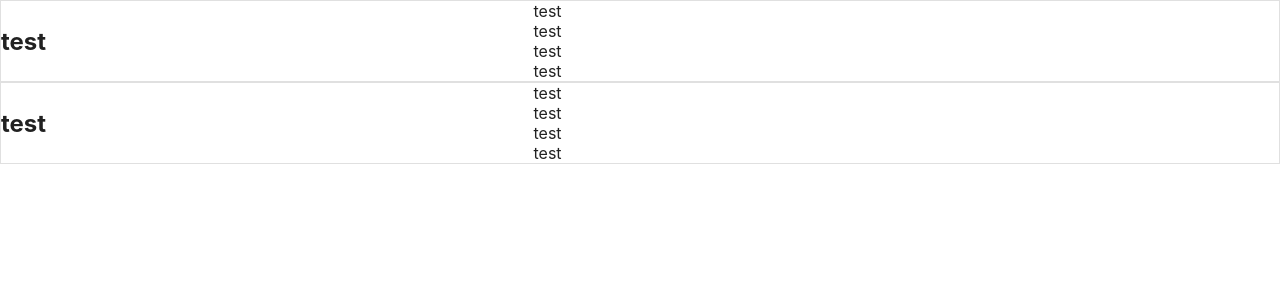
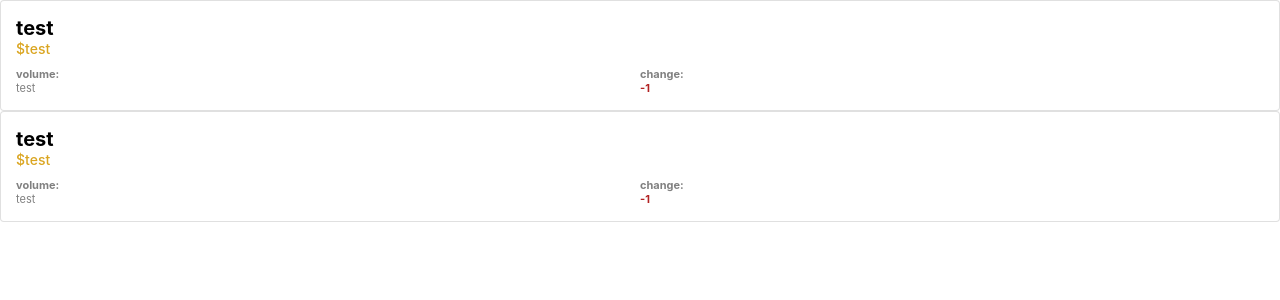
Before and after one commit to merche-o/event-x-codetest, a Next.js app: page /main in a window 1280 px wide. Shown: the top 300 px of the page. Built offline with nearby package versions, Linux system fonts and the light colour scheme.

Commit message:
finish styling the card

```diff
--- a/pages/components/crypoCard.tsx
+++ b/pages/components/crypoCard.tsx
@@ -2,26 +2,24 @@ import React from 'react';
 import { createStyles, makeStyles, Theme } from '@material-ui/core/styles';
 import { Box, Grid, Paper } from '@material-ui/core';
 import { CryptoData } from '../model/cryptoData';
-
+import { UseStyles } from '../styles/cryptoCardStyle'
 interface CryptoDataProps {
     data: CryptoData;
 }
 
 export default function cryptoCard(props: CryptoDataProps) {
-    const { data } = props;
+    const classes = UseStyles();
     return (
-        <Paper variant="outlined" square>
-            <Grid container spacing={0} alignContent="center" alignItems="center">
-                <Grid item xs>
-                    <h2>{data.base}</h2>
+        <Paper variant="outlined" >
+            <Grid container spacing={0} className={classes.gridContainer} alignContent="flex-start" alignItems="flex-start" direction="row">
+               <Grid container className={classes.gridBottom}>
+                <Grid item xs={12}  className={classes.coinName}>{props.data.base}</Grid>
+                <Grid item xs={12}  className={classes.coinValue}>${props.data.price}</Grid>
                 </Grid>
-                <Grid item xs={7} container direction="row">
-                    <Grid item xs={12} >{props.data.change}</Grid>
-                    <Grid item xs={12} >{props.data.change}</Grid>
-                    <Grid item xs={12} >{props.data.change}</Grid>
-                    <Grid item xs={12} >{props.data.change}</Grid>
-
-                </Grid>
+                <Grid item xs={6}  className={classes.coinChangeLabel}>volume:</Grid>
+                <Grid item xs={6} className={classes.coinChangeLabel}>change:</Grid>
+                <Grid item xs={6} className={classes.coinChangeValue}>{props.data.volume}</Grid>
+                <Grid item xs={6} className={classes.coinChangeLabel} style={{color: parseInt(props.data.change) < 0 ? "#B22222" : "#32CD32"}}>{props.data.change}</Grid>
             </Grid>
         </Paper>)
 }
--- a/pages/main.tsx
+++ b/pages/main.tsx
@@ -1,7 +1,7 @@
 import CryptoCard from './components/crypoCard'
 import { CryptoData } from './model/cryptoData'
 export default function Main() {
-    var data : CryptoData = {base:"test", target:"test", price:"test", volume:"test", change:"test"};
+    var data : CryptoData = {base:"test", target:"test", price:"test", volume:"test", change: "-1"};
 
 return(
     <div>
--- /dev/null
+++ b/pages/styles/cryptoCardStyle.tsx
@@ -0,0 +1,31 @@
+import { createStyles, makeStyles, Theme } from "@material-ui/core/styles";
+
+export const UseStyles = makeStyles((theme: Theme) =>
+createStyles({
+  gridContainer: {
+    padding: "15px",
+  },
+  gridBottom:{
+      paddingBottom: "10px"
+  },
+  coinName: {
+    color: "black",
+    fontSize: "20px",
+    fontWeight: "bold",
+  },
+  coinValue: {
+    color: "goldenrod",
+    fontSize: "14px",
+    fontWeight: 500,
+  },
+  coinChangeLabel:{
+      color: "gray",
+      fontSize: "11px",
+      fontWeight: "bold",
+  },
+  coinChangeValue:{
+      color: "gray",
+      fontSize: "11px",
+  }
+})
+);
```
